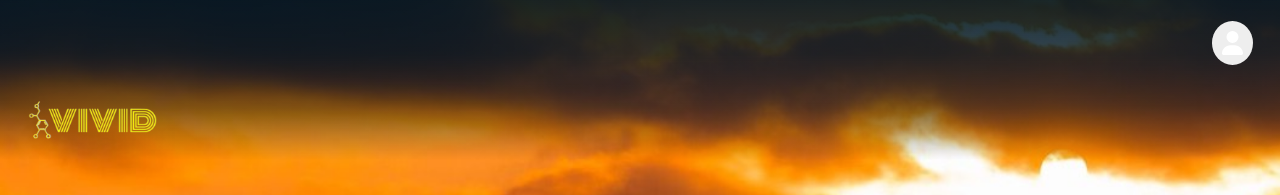
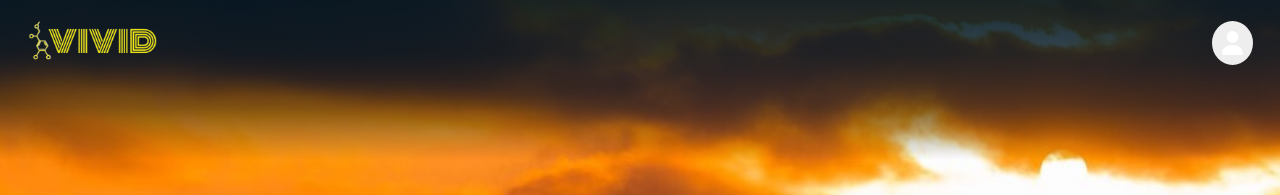
Before and after one commit to Marinafactoriaf5/pn11-finalproject-group4, a React (Vite) app: page /home in a window 1280 px wide. Shown: the top 195 px of the page. Built offline with nearby package versions, Linux system fonts and the light colour scheme.

Commit message:
Sorry me equivoque ahora si logo ajustado

```diff
--- a/src/Components/Header/Logo.css
+++ b/src/Components/Header/Logo.css
@@ -1,5 +1,5 @@
 .logo {
     width: clamp(150px, 20%, 200px);
-    margin-top: 5vh;
+    margin-top: -5vh;
     margin-left: 1%
   }
```
